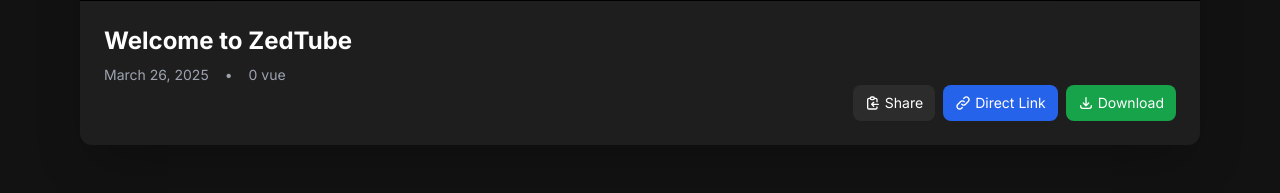
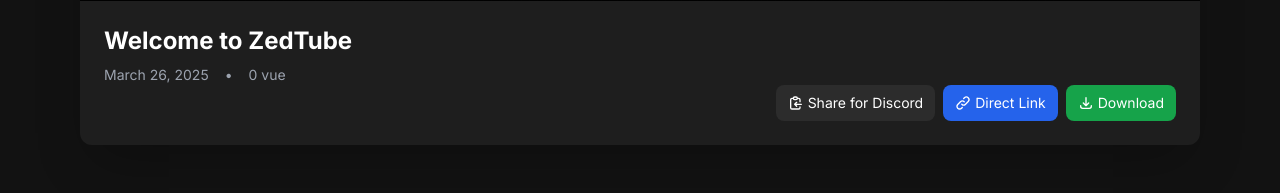
Before and after one commit to Not-oss/zedtube, a Flask app: template templates/video_player.html in a window 1280 px wide. Shown: the part 734-927 px from the top of the page. Run offline with Flask 3, Linux system fonts and the light colour scheme; the template is opened without the code that fills it: values that come from a table or form of the project are taken from there, others are empty; data comes from the database, SQL or seed files in the repository; some libraries are stand-ins or nearby versions; grey boxes are pictures that could not be loaded.

Commit message:
share for discord final

```diff
--- a/templates/video_player.html
+++ b/templates/video_player.html
@@ -34,7 +34,7 @@
                         <svg class="w-4 h-4" fill="none" stroke="currentColor" viewBox="0 0 24 24">
                             <path stroke-linecap="round" stroke-linejoin="round" stroke-width="2" d="M8 5H6a2 2 0 00-2 2v12a2 2 0 002 2h10a2 2 0 002-2v-1M8 5a2 2 0 002 2h2a2 2 0 002-2M8 5a2 2 0 012-2h2a2 2 0 012 2m0 0h2a2 2 0 012 2v3m2 4H10m0 0l3-3m-3 3l3 3"></path>
                         </svg>
-                        <span>Share</span>
+                        <span>Share for Discord</span>
                     </button>
                     <button onclick="copyDirectLink()"
                             class="flex items-center gap-1 bg-blue-600 hover:bg-blue-700 text-white px-3 py-2 rounded-lg text-sm transition">
```
